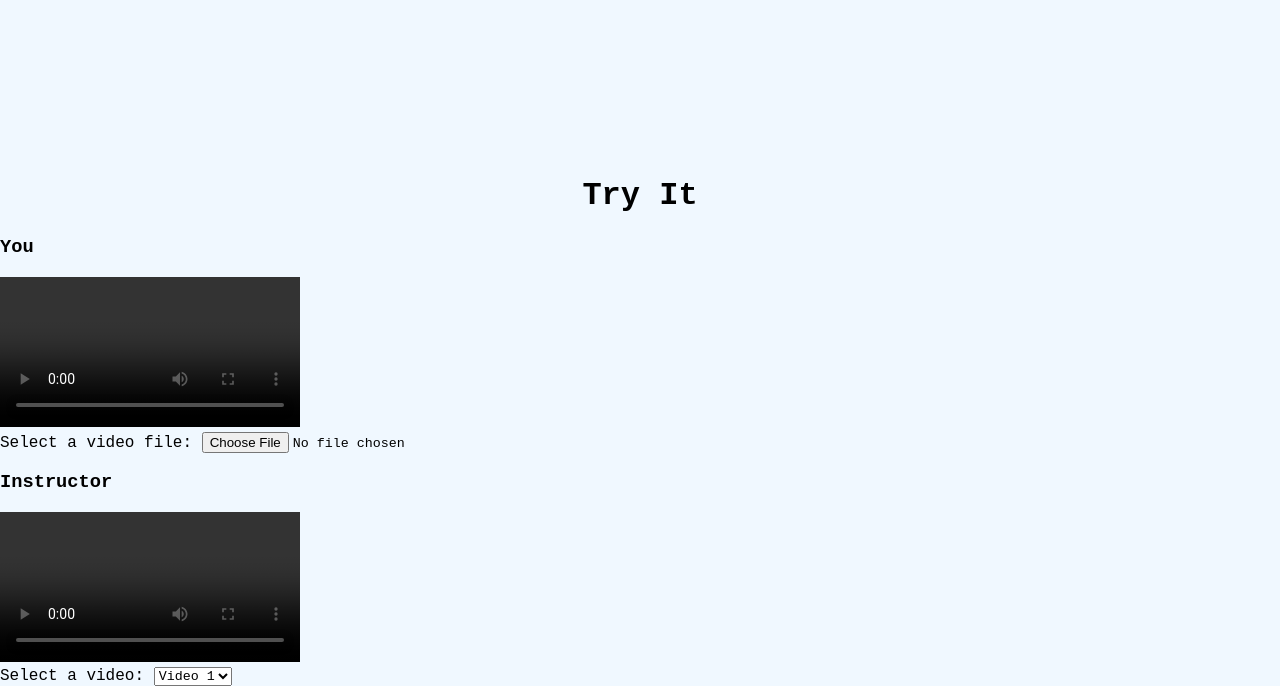
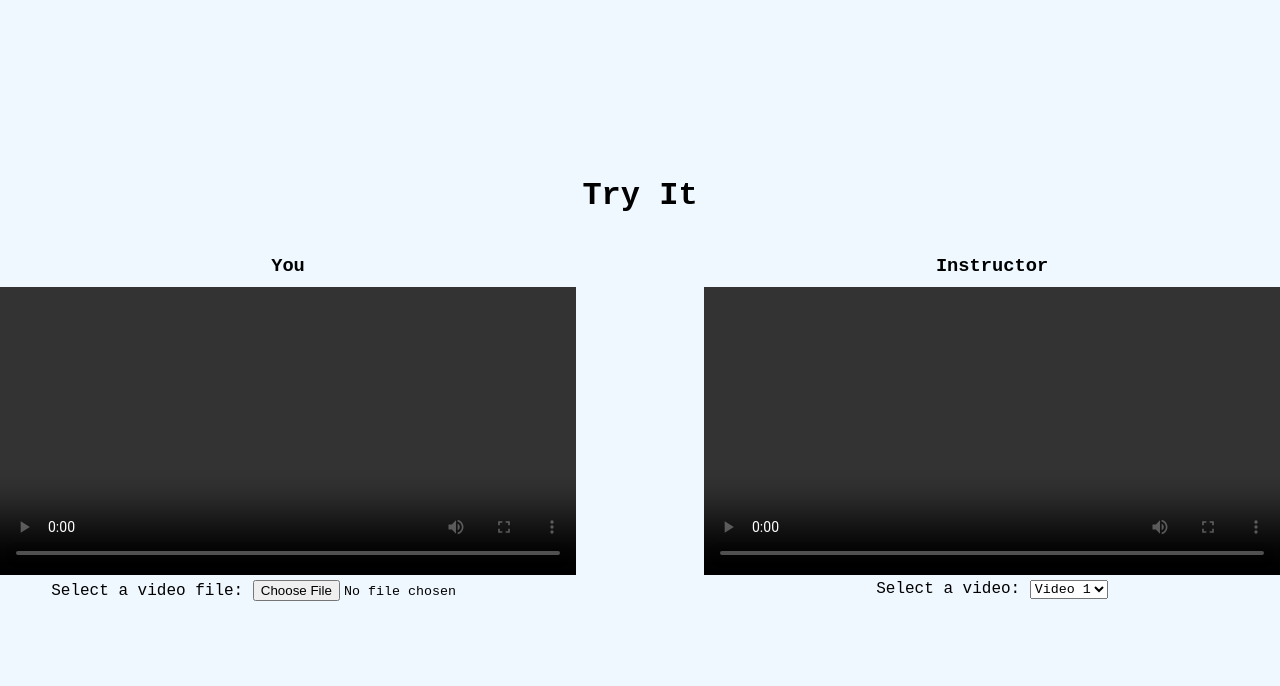
Before and after one commit to AdityaBoddepalli/Form-Fusion, a Flask app: page / in a window 1280 px wide. Shown: the part 992-1678 px from the top of the page. After the commit the page ends 1593 px from the top, so only its background shows below. Run offline with Flask 2, Linux system fonts and the light colour scheme.

Commit message:
Update style.css
new style css for vids

```diff
--- a/app/static/css/style.css
+++ b/app/static/css/style.css
@@ -110,24 +110,20 @@ body {
   text-align: center;
 }
 
-#vids{
-  display: inline;
+.video-container {
+  display: flex;
+  justify-content: space-between;
 }
 
-#left_vid{
-  float: left;
+.video-box {
+  width: 45%;
+  text-align: center;
 }
 
-#right_vid{
-  float: right;
+.video-title {
+  margin-bottom: 10px;
 }
 
-#client_vid{
-  float: left;
-  margin: 5%;
+video {
+  width: 100%;
 }
-
-#instr_vid{
-  float: right;
-  margin: 5%;
-}
```
